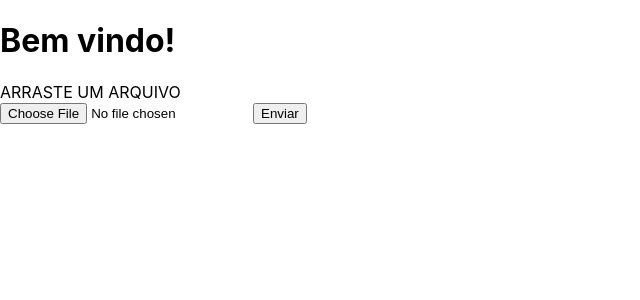
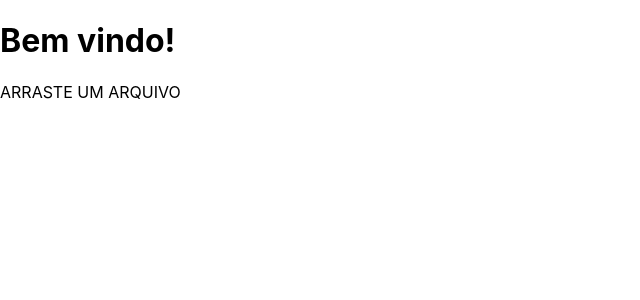
Before and after one commit to brunocdeveloper/Inteligov-project, a React (Create React App) app: page / in a window 1280 px wide. Shown: the top 300 px of the page, without its empty margins (0-640 px from the left). Built offline with nearby package versions, Linux system fonts and the light colour scheme.

Commit message:
Implementa Drag and Drop para arquivos csv

```diff
--- a/src/components/InputFile.js
+++ b/src/components/InputFile.js
@@ -4,18 +4,11 @@ import Download from './Download';
 import Table from './Table';
 
 function InputFile() {
-  const { file, setFile, setHeader, setContent, setInitialDocument }  = useContext(AppContext);
+  const { setFile, setHeader, setContent, setInitialDocument }  = useContext(AppContext);
   const [ renderTable, setRenderTable] = useState(false);
-
-  const reader = new FileReader();
-
-  const handleFile = ({ target }) => {
-    setFile(target.files[0]);
-  };
 
   const handleSubmitFile = (file) => {
     if(file) {
-      console.log('textcsv', file);
       const [head, ...contents] = file.split('\n');
       const splitHeader = head.split(',')
       setHeader(splitHeader);
@@ -35,7 +28,6 @@ function InputFile() {
         }}
         onDrop={(e) => {
           e.preventDefault();
-
           Array.from(e.dataTransfer.files)
             .filter((file) => file.type === "text/csv")
             .forEach(async (file) => {
@@ -47,8 +39,6 @@ function InputFile() {
       >
         ARRASTE UM ARQUIVO
       </div>
-      <input type="file" onChange={ handleFile } accept=".csv" />
-      <button type="button" onClick={ handleSubmitFile }>Enviar</button>
       {
         renderTable &&
         <Table/>
```
